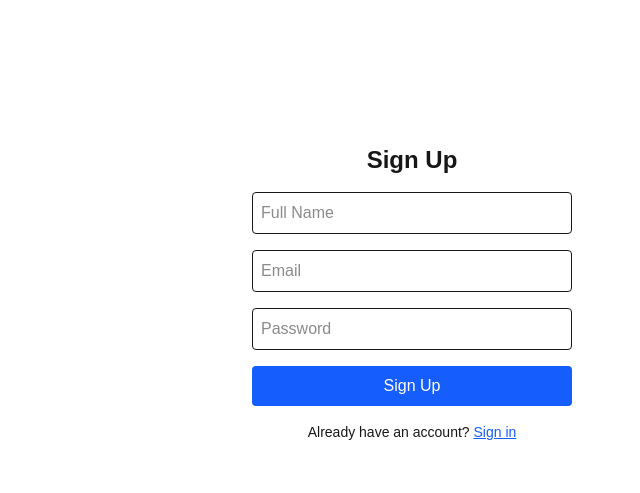
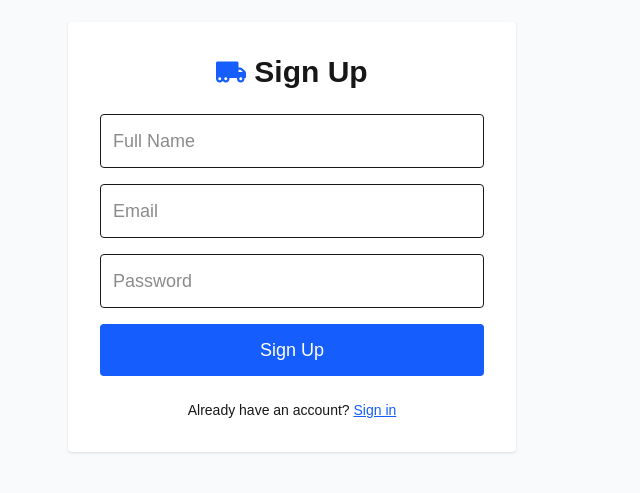
Before and after one commit to Wian132/TrokMVP, a Next.js app in the folder trokke/: page /signup in a window 1280 px wide. Shown: the part 163-656 px from the top of the page, without its empty margins (348-988 px from the left). Built offline with nearby package versions, Linux system fonts and the light colour scheme; no server answers.

Commit message:
refactor layout and auth pages

```diff
--- a/trokke/package.json
+++ b/trokke/package.json
@@ -14,7 +14,8 @@
     "date-fns": "^4.1.0",
     "next": "15.4.1",
     "react": "19.1.0",
-    "react-dom": "19.1.0"
+    "react-dom": "19.1.0",
+    "react-icons": "^4.12.0"
   },
   "devDependencies": {
     "@eslint/eslintrc": "^3",
--- /dev/null
+++ b/trokke/src/app/(shell)/layout.tsx
@@ -0,0 +1,31 @@
+import type { Metadata } from "next";
+import { Geist, Geist_Mono } from "next/font/google";
+import "../globals.css";
+import AppWrapper from "@/components/AppWrapper";
+
+const geistSans = Geist({
+  variable: "--font-geist-sans",
+  subsets: ["latin"],
+});
+
+const geistMono = Geist_Mono({
+  variable: "--font-geist-mono",
+  subsets: ["latin"],
+});
+
+export const metadata: Metadata = {
+  title: "Create Next App",
+  description: "Generated by create next app",
+};
+
+export default function ShellLayout({
+  children,
+}: Readonly<{
+  children: React.ReactNode;
+}>) {
+  return (
+    <div className={`${geistSans.variable} ${geistMono.variable} flex`}>
+      <AppWrapper>{children}</AppWrapper>
+    </div>
+  );
+}
--- a/trokke/src/app/layout.tsx
+++ b/trokke/src/app/layout.tsx
@@ -1,7 +1,5 @@
-import type { Metadata } from "next"
-import { Geist, Geist_Mono } from "next/font/google"
-import "./globals.css"
-import AppWrapper from "@/components/AppWrapper"
+import { Geist, Geist_Mono } from "next/font/google";
+import "./globals.css";
 
 const geistSans = Geist({
   variable: "--font-geist-sans",
@@ -13,20 +11,15 @@ const geistMono = Geist_Mono({
   subsets: ["latin"],
 });
 
-export const metadata: Metadata = {
-  title: "Create Next App",
-  description: "Generated by create next app",
-};
-
 export default function RootLayout({
   children,
-}: Readonly<{
+}: {
   children: React.ReactNode;
-}>) {
+}) {
   return (
     <html lang="en">
-      <body className={`${geistSans.variable} ${geistMono.variable} antialiased flex`}>
-        <AppWrapper>{children}</AppWrapper>
+      <body className={`${geistSans.variable} ${geistMono.variable} antialiased`}>
+        {children}
       </body>
     </html>
   );
--- a/trokke/src/app/login/page.tsx
+++ b/trokke/src/app/login/page.tsx
@@ -1,6 +1,7 @@
 'use client'
 
 import { useState } from 'react'
+import { FaTruckMoving } from 'react-icons/fa'
 import supabase from '@/lib/supabaseClient'
 import { useRouter } from 'next/navigation'
 import Link from 'next/link'
@@ -22,15 +23,18 @@ export default function LoginPage() {
   }
 
   return (
-    <div className="flex flex-col items-center justify-center min-h-screen gap-4 p-4">
-      <h1 className="text-2xl font-semibold">Login</h1>
-      <form onSubmit={handleSubmit} className="flex flex-col gap-4 w-80">
+    <div className="flex items-center justify-center min-h-screen bg-gray-50 p-4">
+      <div className="w-full max-w-md space-y-6 bg-white p-8 rounded shadow">
+        <h1 className="text-3xl font-bold flex items-center gap-2 justify-center">
+          <FaTruckMoving className="text-blue-600" /> Login
+        </h1>
+        <form onSubmit={handleSubmit} className="flex flex-col gap-4">
           <input
             type="email"
             placeholder="Email"
             value={email}
             onChange={(e) => setEmail(e.target.value)}
-          className="p-2 border rounded"
+            className="p-3 border rounded text-lg"
             required
           />
           <input
@@ -38,18 +42,19 @@ export default function LoginPage() {
             placeholder="Password"
             value={password}
             onChange={(e) => setPassword(e.target.value)}
-          className="p-2 border rounded"
+            className="p-3 border rounded text-lg"
             required
           />
           {error && <p className="text-red-500 text-sm">{error}</p>}
-        <button type="submit" className="p-2 bg-blue-600 text-white rounded">
+          <button type="submit" className="p-3 bg-blue-600 hover:bg-blue-700 text-white rounded text-lg">
             Login
           </button>
         </form>
-      <p className="text-sm">
+        <p className="text-sm text-center">
           Don&apos;t have an account?{' '}
           <Link href="/signup" className="text-blue-600 underline">Sign up</Link>
         </p>
       </div>
+    </div>
   )
 }
--- a/trokke/src/app/page.tsx
+++ b/trokke/src/app/page.tsx
@@ -3,17 +3,20 @@
 import Link from 'next/link'
 import { useEffect } from 'react'
 import { useRouter } from 'next/navigation'
-import { useAuth } from '@/components/AuthContext'
+import supabase from '@/lib/supabaseClient'
 
 export default function Home() {
-  const { session } = useAuth()
   const router = useRouter()
 
   useEffect(() => {
-    if (session) {
-      router.replace('/dashboard')
+    const checkSession = async () => {
+      const { data } = await supabase.auth.getSession()
+      if (data.session) {
+        router.replace('/dashboard')
+      }
     }
-  }, [session, router])
+    checkSession()
+  }, [router])
 
   return (
     <div className="flex flex-col items-center justify-center min-h-screen gap-4 p-4">
--- a/trokke/src/app/signup/page.tsx
+++ b/trokke/src/app/signup/page.tsx
@@ -1,6 +1,7 @@
 'use client'
 
 import { useState } from 'react'
+import { FaTruckMoving } from 'react-icons/fa'
 import supabase from '@/lib/supabaseClient'
 import { useRouter } from 'next/navigation'
 import Link from 'next/link'
@@ -36,15 +37,18 @@ export default function SignupPage() {
   }
 
   return (
-    <div className="flex flex-col items-center justify-center min-h-screen gap-4 p-4">
-      <h1 className="text-2xl font-semibold">Sign Up</h1>
-      <form onSubmit={handleSubmit} className="flex flex-col gap-4 w-80">
+    <div className="flex items-center justify-center min-h-screen bg-gray-50 p-4">
+      <div className="w-full max-w-md space-y-6 bg-white p-8 rounded shadow">
+        <h1 className="text-3xl font-bold flex items-center gap-2 justify-center">
+          <FaTruckMoving className="text-blue-600" /> Sign Up
+        </h1>
+        <form onSubmit={handleSubmit} className="flex flex-col gap-4">
           <input
             type="text"
             placeholder="Full Name"
             value={fullName}
             onChange={(e) => setFullName(e.target.value)}
-          className="p-2 border rounded"
+            className="p-3 border rounded text-lg"
             required
           />
           <input
@@ -52,7 +56,7 @@ export default function SignupPage() {
             placeholder="Email"
             value={email}
             onChange={(e) => setEmail(e.target.value)}
-          className="p-2 border rounded"
+            className="p-3 border rounded text-lg"
             required
           />
           <input
@@ -60,18 +64,19 @@ export default function SignupPage() {
             placeholder="Password"
             value={password}
             onChange={(e) => setPassword(e.target.value)}
-          className="p-2 border rounded"
+            className="p-3 border rounded text-lg"
             required
           />
           {error && <p className="text-red-500 text-sm">{error}</p>}
-        <button type="submit" className="p-2 bg-blue-600 text-white rounded">
+          <button type="submit" className="p-3 bg-blue-600 hover:bg-blue-700 text-white rounded text-lg">
             Sign Up
           </button>
         </form>
-      <p className="text-sm">
+        <p className="text-sm text-center">
           Already have an account?{' '}
           <Link href="/login" className="text-blue-600 underline">Sign in</Link>
         </p>
       </div>
+    </div>
   )
 }
```
Also changed, not shown: trokke/src/app/(shell)/admin/business-stores/page.tsx (renamed from trokke/src/app/admin/business-stores/page.tsx), trokke/src/app/(shell)/admin/clients/[id]/page.tsx (renamed from trokke/src/app/admin/clients/[id]/page.tsx), trokke/src/app/(shell)/admin/clients/page.tsx (renamed from trokke/src/app/admin/clients/page.tsx), trokke/src/app/(shell)/admin/dashboard/page.tsx (renamed from trokke/src/app/admin/dashboard/page.tsx), trokke/src/app/(shell)/admin/trucks/page.tsx (renamed from trokke/src/app/admin/trucks/page.tsx), trokke/src/app/(shell)/dashboard/page.tsx (renamed from trokke/src/app/dashboard/page.tsx), 1 other file (tests, documents, lock files or other folders). Lines whose indentation alone changed are shown as unchanged.
